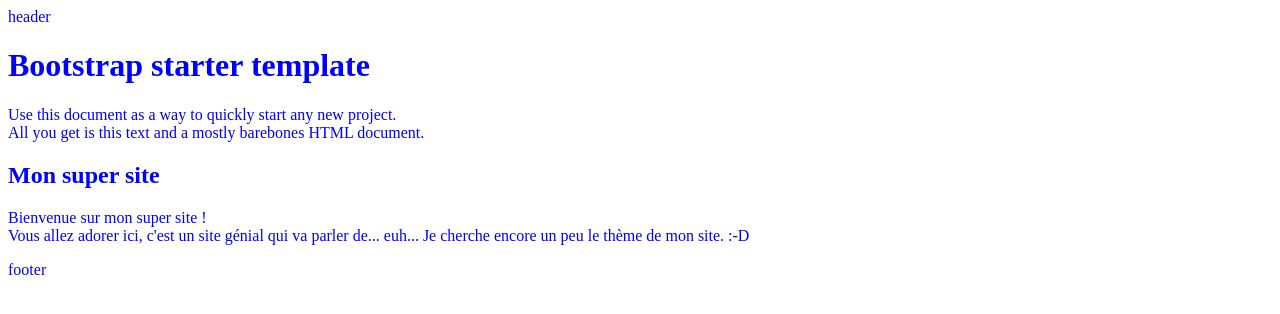
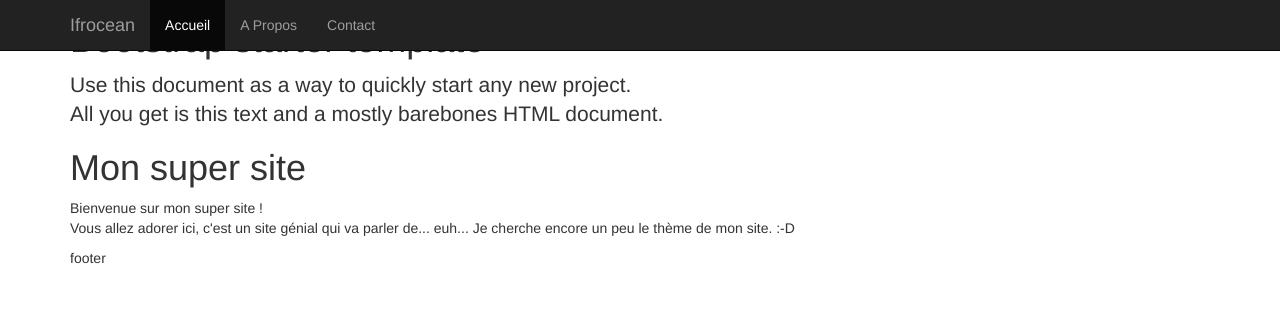
Before and after one commit to plopez145780/ifrocean, a PHP site: page /index.php in a window 1280 px wide. Shown: the top 314 px of the page. Run offline with PHP 8.4, Linux system fonts and the light colour scheme; some libraries are stand-ins or nearby versions.

Commit message:
Reimporte tous les fichiers

```diff
--- a/header.php
+++ b/header.php
@@ -1,14 +1,60 @@
 <!DOCTYPE html>
-<html>
+<html lang="fr">
 <head>
-    <meta charset="utf-8" />
-    <title><!--a mettre en php--></title>
+    <meta charset="utf-8">
+    <meta http-equiv="X-UA-Compatible" content="IE=edge">
+    <meta name="viewport" content="width=device-width, initial-scale=1">
+    <!-- The above 3 meta tags *must* come first in the head; any other head content must come *after* these tags -->
+    <meta name="description" content="">
+    <meta name="author" content="">
+    <link rel="icon" href="../../favicon.ico">
+    <title><?php echo "titre a adapter" ?></title>
+
+
     <link href="css/style.css" rel="stylesheet" type="text/css">
     <script src="javascript.js"></script>
+
+    <!-- Bootstrap core CSS -->
+    <link href="vendor/bootstrap/css/bootstrap.min.css" rel="stylesheet">
+
+    <!-- IE10 viewport hack for Surface/desktop Windows 8 bug -->
+    <link href="vendor/bootstrap/assets/css/ie10-viewport-bug-workaround.css" rel="stylesheet">
+
+    <!-- Custom styles for this template -->
+    <link href="vendor/ifrocean/css/starter-template.css" rel="stylesheet">
+
+    <!-- Just for debugging purposes. Don't actually copy these 2 lines! -->
+    <!--[if lt IE 9]><script src="../../assets/js/ie8-responsive-file-warning.js"></script><![endif]-->
+    <script src="vendor/bootstrap/assets/js/ie-emulation-modes-warning.js"></script>
+
+    <!-- HTML5 shim and Respond.js for IE8 support of HTML5 elements and media queries -->
+    <!--[if lt IE 9]>
+      <script src="https://oss.maxcdn.com/html5shiv/3.7.2/html5shiv.min.js"></script>
+      <script src="https://oss.maxcdn.com/respond/1.4.2/respond.min.js"></script>
+    <![endif]-->
 </head>
 
 <body>
-	<header>
-		header
-
-	</header>
+    <header>
+      <nav class="navbar navbar-inverse navbar-fixed-top">
+      <div class="container">
+        <div class="navbar-header">
+          <button type="button" class="navbar-toggle collapsed" data-toggle="collapse" data-target="#navbar" aria-expanded="false" aria-controls="navbar">
+            <span class="sr-only">Toggle navigation</span>
+            <span class="icon-bar"></span>
+            <span class="icon-bar"></span>
+            <span class="icon-bar"></span>
+          </button>
+          <a class="navbar-brand" href="#">Ifrocean</a>
+        </div>
+        <div id="navbar" class="collapse navbar-collapse">
+          <ul class="nav navbar-nav">
+            <li class="active"><a href="#">Accueil</a></li>
+            <li><a href="#about">A Propos</a></li>
+            <li><a href="#contact">Contact</a></li>
+          </ul>
+        </div><!--/.nav-collapse -->
+      </div>
+    </nav>
+    </header>
+    <div class="container">
```
